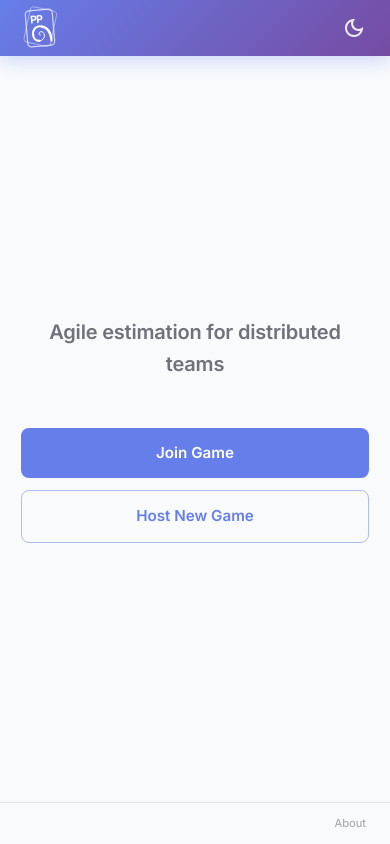
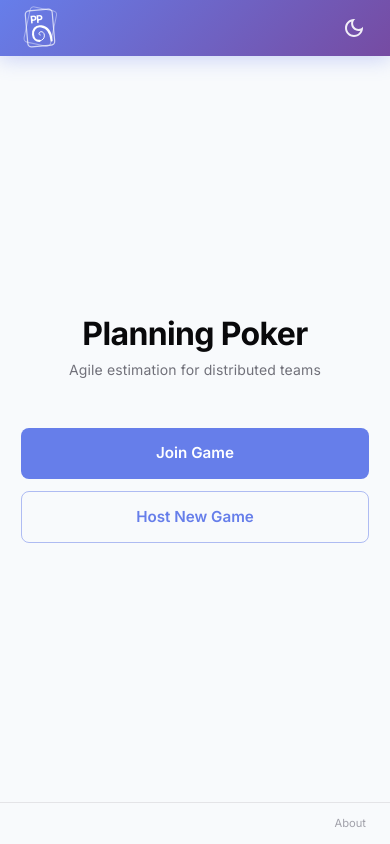
Before and after one commit to richashworth/planningpoker, a React (Vite) app in the folder planningpoker-web/: page / in a window 390 px wide. Built offline with nearby package versions, Linux system fonts and the light colour scheme; no server answers.

Commit message:
revert: restore Welcome page title for mobile visibility
The h3 title is the only place the app name appears on mobile
since the header title is hidden on xs breakpoints.

Co-Authored-By: Claude Opus 4.6 (1M context) <noreply@anthropic.com>

```diff
--- a/planningpoker-web/src/pages/Welcome.jsx
+++ b/planningpoker-web/src/pages/Welcome.jsx
@@ -15,7 +15,13 @@ export default function Welcome() {
       }}
     >
       <Box sx={{ textAlign: 'center', maxWidth: 380, width: '100%', px: 2 }}>
-        <Typography variant="h6" sx={{ color: 'text.secondary', mb: 6 }}>
+        <Typography
+          variant="h3"
+          sx={{ mb: 1, fontSize: { xs: '2rem', sm: '2.5rem' } }}
+        >
+          Planning Poker
+        </Typography>
+        <Typography variant="body2" sx={{ color: 'text.secondary', mb: 6 }}>
           Agile estimation for distributed teams
         </Typography>
         <Box sx={{ display: 'flex', flexDirection: 'column', gap: 1.5 }}>
```
Also changed, not shown: 1 other file (tests, documents, lock files or other folders).
